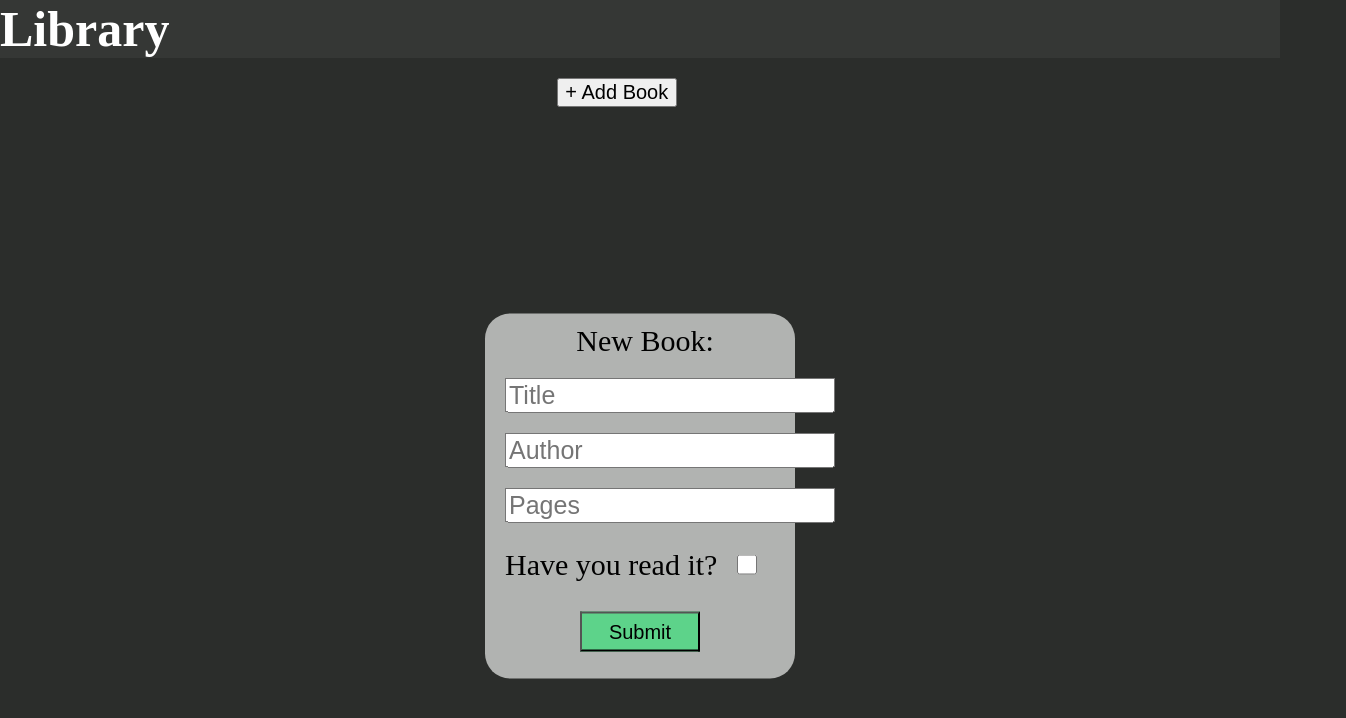
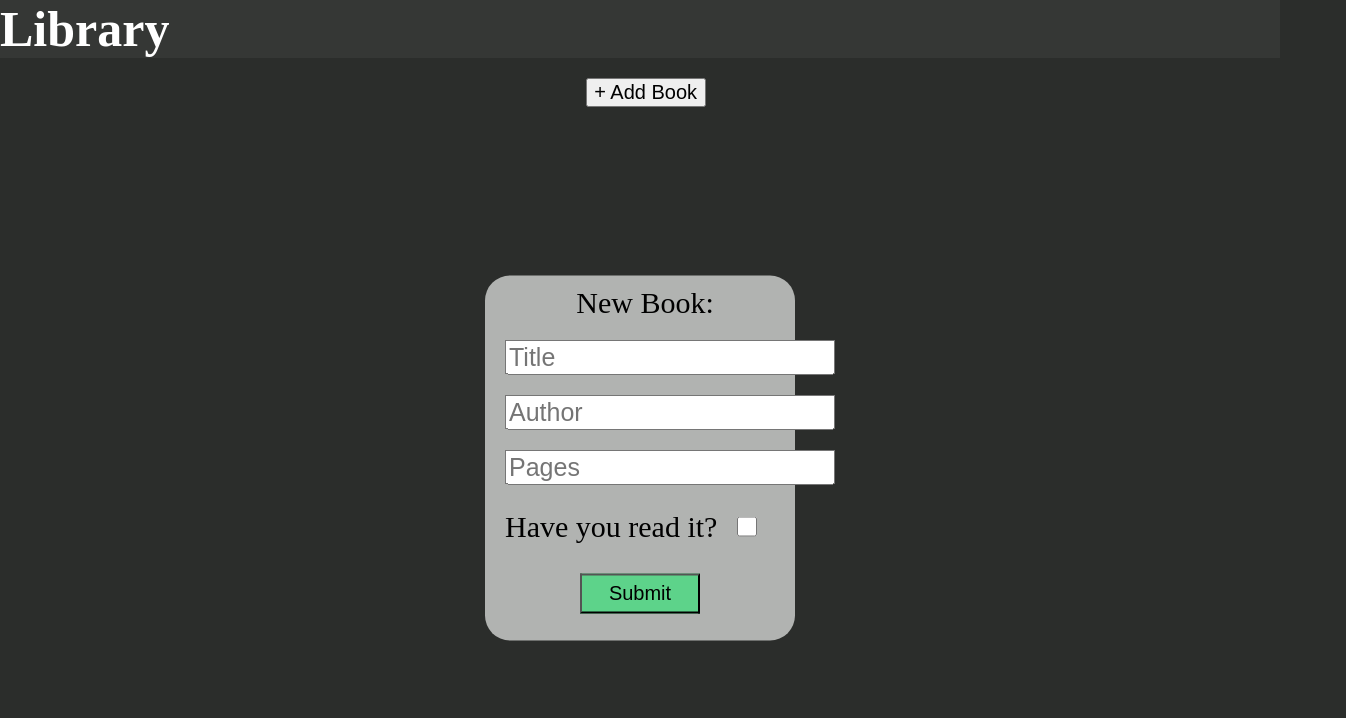
Before and after one commit to nungchucks/Mini-J.S-Projects, a plain HTML site: page Library/index.html in a window 1280 px wide. Both pictures are taken after a click on the button "+ Add Book". Shown: the whole page, 1346 px wide, since content can reach past the window. Drawn offline with Linux system fonts and the light colour scheme.

```diff
--- a/Library/style.css
+++ b/Library/style.css
@@ -16,7 +16,7 @@ button {
 }
 .addBookButton{
     margin-top: 20px;
-    margin-left: 43.5%;
+    margin-left: 45.75%;
     margin-right: 50%;
     margin-bottom: 3%;
     width: 120px;
@@ -56,12 +56,13 @@ input{
     padding-top: 10px;
     margin-left: auto;
     margin-right: auto;
-    margin-top: 7.5%;
+    margin-top: 4.5%;
     height: 350px;
     width: 300px;
     font-size:30px;
     background-color: #b1b3b1;
-    transition: visibility 0s, opacity 1s ease-in-out;
+    transition: visibility 0s, opacity 2s ease-in-out;
+
 }
 
 #addTitle{
@@ -95,8 +96,6 @@ input{
 }
 
 .booksContainer{
-    /* margin-left:4%;
-    margin-right:4%;  */
     display: grid;
     justify-content: center;
     grid-template-columns: repeat(auto-fit, 300px);
@@ -115,7 +114,6 @@ input{
     text-align: center;
     background-color: rgb(110, 110, 110);
     border-radius: 25px;
-    /* margin-left: 3%; */
 }
 .book {
     padding: 5px 10px -50px 20px;
```
Also changed, not shown: TicTacToe/index.html (added), TicTacToe/index.js (added), TicTacToe/style.css (added), 1 other file.
